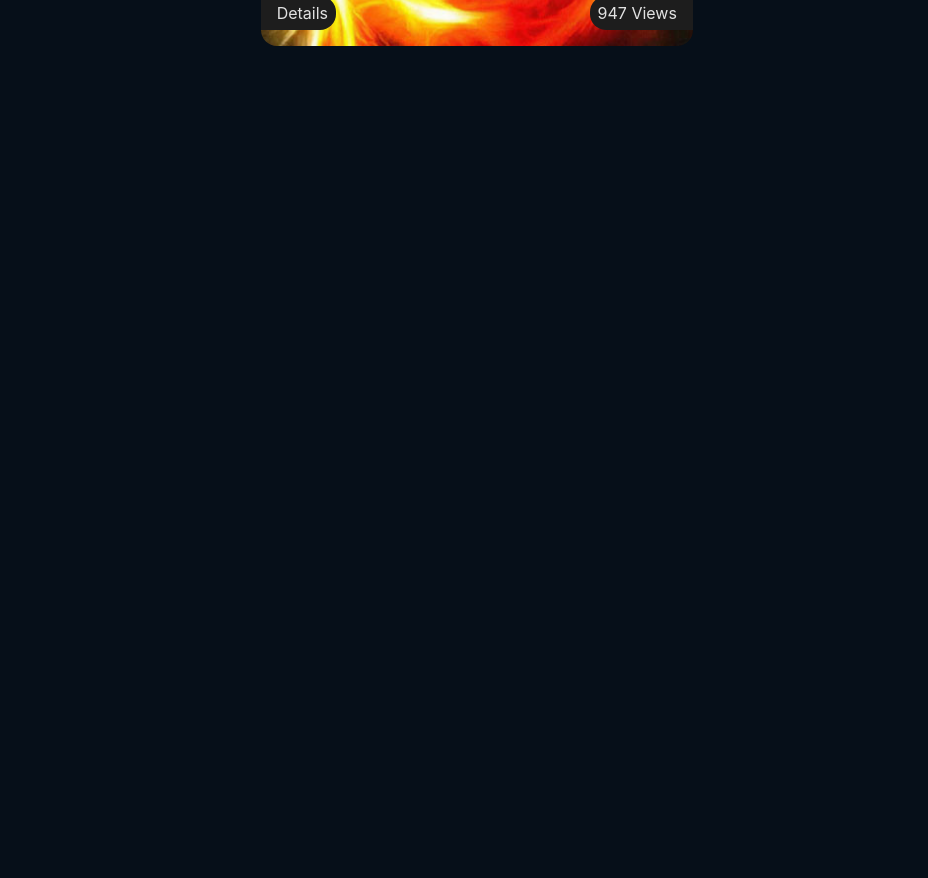
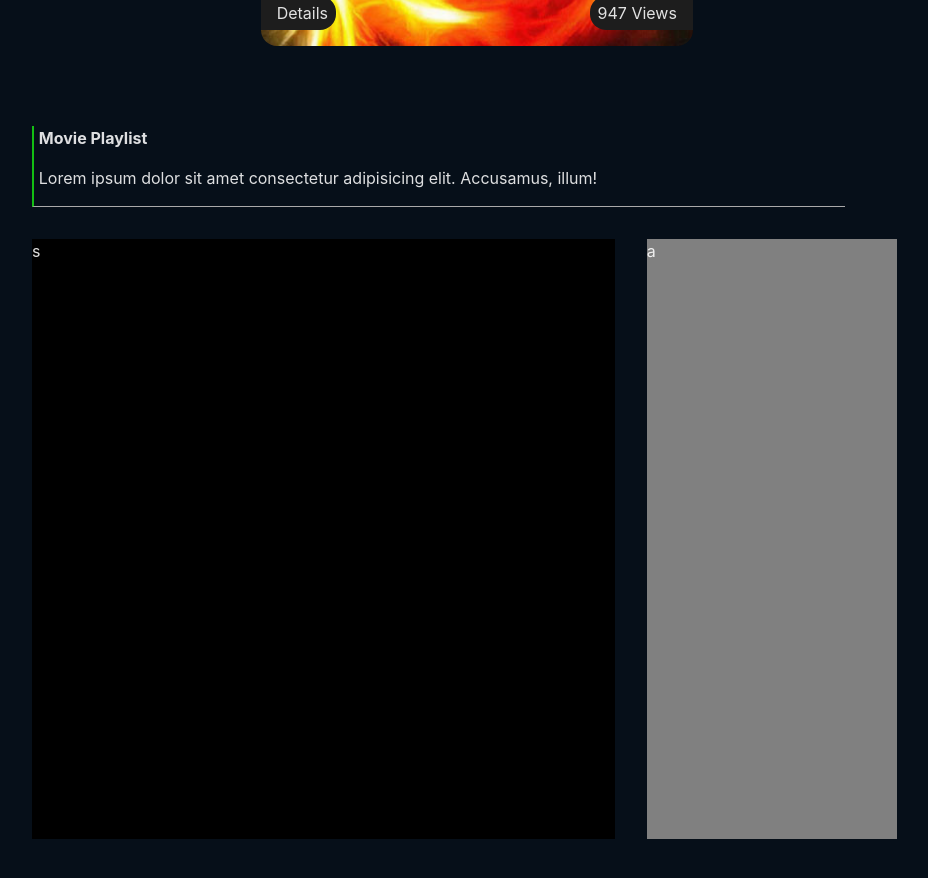
Before and after one commit to Giovanni-Cattaneo/proj-html-vuejs, a Vue app: page / in a window 1280 px wide. Shown: the part 1780-2658 px from the top of the page, without its empty margins (160-1088 px from the left). Built offline with nearby package versions, Linux system fonts and the light colour scheme.

Commit message:
add playlist section

```diff
--- a/src/components/appMain.vue
+++ b/src/components/appMain.vue
@@ -53,6 +53,23 @@ export default {
             </div>
             <appCard />
         </div>
+
+        <div class="playlist_section">
+            <div class="new_movie_text d-flex">
+                <strong>Movie Playlist</strong>
+                <p>Lorem ipsum dolor sit amet consectetur adipisicing elit. Accusamus, illum!</p>
+            </div>
+            <div class="video_section d-flex">
+                <div class="video">s
+                    <div class="title_video"></div>
+                    <div class="watch"></div>
+                </div>
+                <div class="playlist">a
+                    <div class="playlist_heading"></div>
+                    <div class="videos"></div>
+                </div>
+            </div>
+        </div>
     </main>
 
 
@@ -106,6 +123,9 @@ export default {
 
         }
 
+    }
+}
+
 .new_movie_text {
     width: 90%;
     flex-direction: column;
@@ -113,6 +133,29 @@ export default {
     border-bottom: 0.1px solid darkgrey;
     padding-left: 0.3rem;
 }
+
+
+
+.playlist_section {
+    margin-top: 5rem;
+
+    .video_section {
+        margin-top: 2rem;
+        gap: 2rem;
+        width: 96.5%;
+
+        .video {
+
+            width: 70%;
+            height: 600px;
+            background-color: black;
+        }
+
+        .playlist {
+            background-color: grey;
+            height: 600px;
+            width: 30%;
+        }
     }
 }
 </style>
```
Lines whose indentation alone changed are shown as unchanged.
